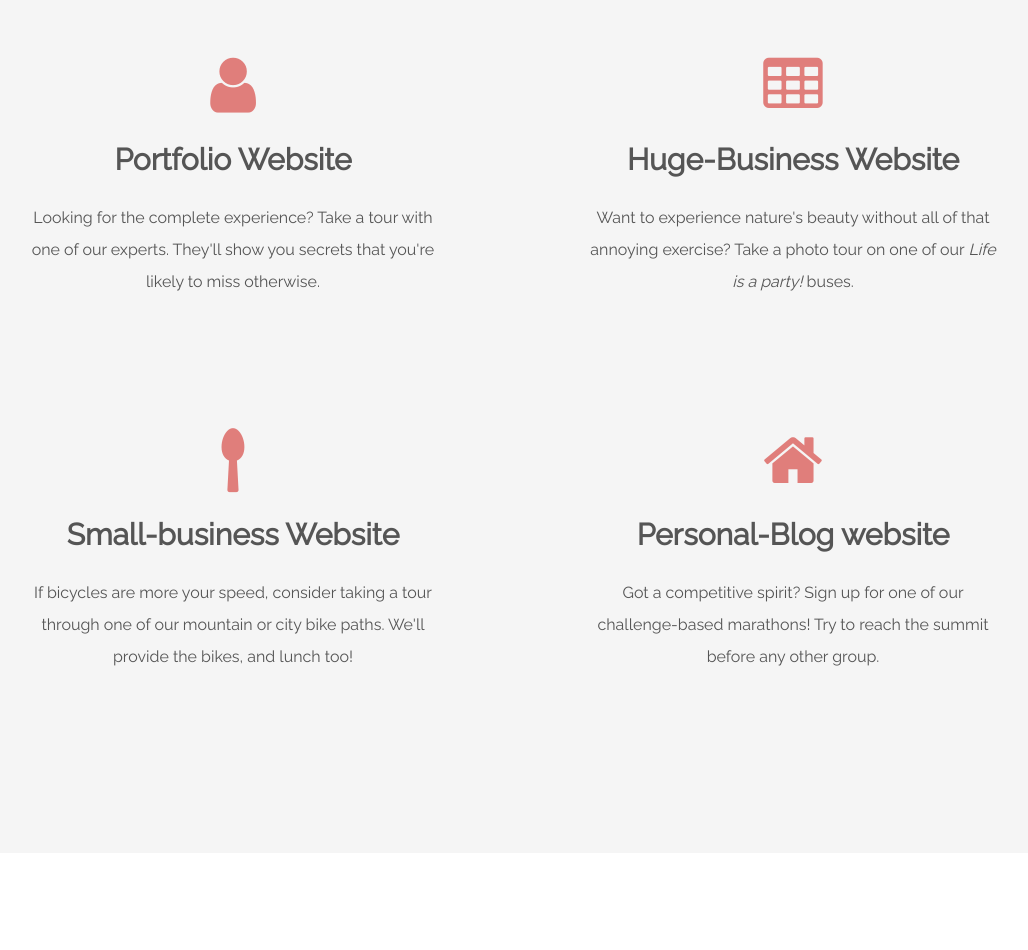
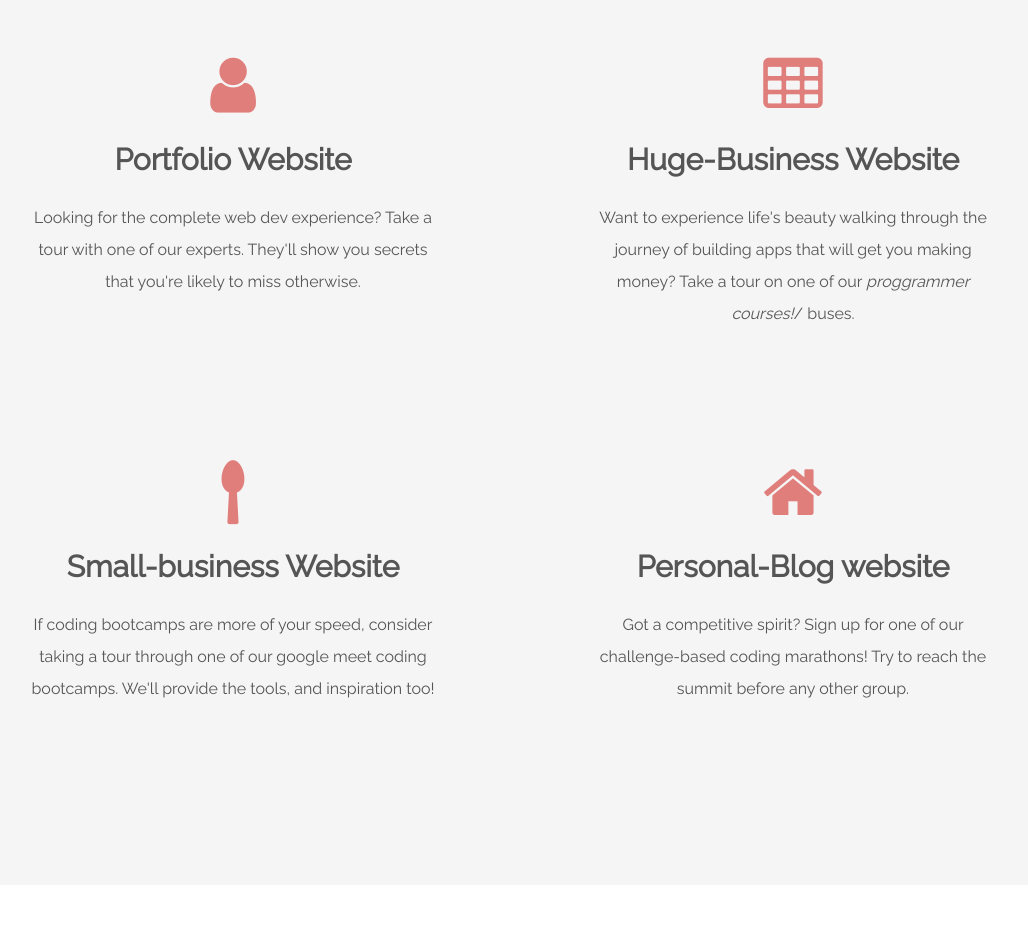
Before and after one commit to tafarathedev/mediawebs, a plain HTML site: page index.html in a window 1280 px wide. Shown: the part 2305-3255 px from the top of the page, without its empty margins (127-1155 px from the left). Drawn offline with Linux system fonts and the light colour scheme.

Commit message:
Add files via upload

```diff
--- a/index.html
+++ b/index.html
@@ -57,22 +57,22 @@
       <li>
         <i class="fa fa-user fa-4x"></i>
         <h4>Portfolio Website</h4>
-        <p>Looking for the complete experience? Take a tour with one of our experts. They'll show you secrets that you're likely to miss otherwise.</p>
+        <p>Looking for the complete web dev experience? Take a tour with one of our experts. They'll show you secrets that you're likely to miss otherwise.</p>
       </li>
       <li>
         <i class="fa fa-table fa-4x"></i>
         <h4>Huge-Business Website </h4>
-        <p>Want to experience nature's beauty without all of that annoying exercise? Take a photo tour on one of our <em>Life is a party!</em> buses.</p>
+        <p>Want to experience life's beauty walking through the journey of building apps that will get you making money? Take a tour on one of our <em>proggrammer courses!</em>/ buses.</p>
       </li>
       <li>
         <i class="fa fa-spoon fa-4x"></i>
         <h4>Small-business Website</h4>
-        <p>If bicycles are more your speed, consider taking a tour through one of our mountain or city bike paths. We'll provide the bikes, and lunch too!</p>
+        <p>If coding bootcamps are more of your speed, consider taking a tour through one of our google meet coding bootcamps. We'll provide the tools, and inspiration too!</p>
       </li>
       <li>
         <i class="fa fa-home fa-4x"></i>
         <h4>Personal-Blog website </h4>
-        <p>Got a competitive spirit? Sign up for one of our challenge-based marathons! Try to reach the summit before any other group.</p>
+        <p>Got a competitive spirit? Sign up for one of our challenge-based coding marathons! Try to reach the summit before any other group.</p>
       </li>
     </ul>
   </section>
```
